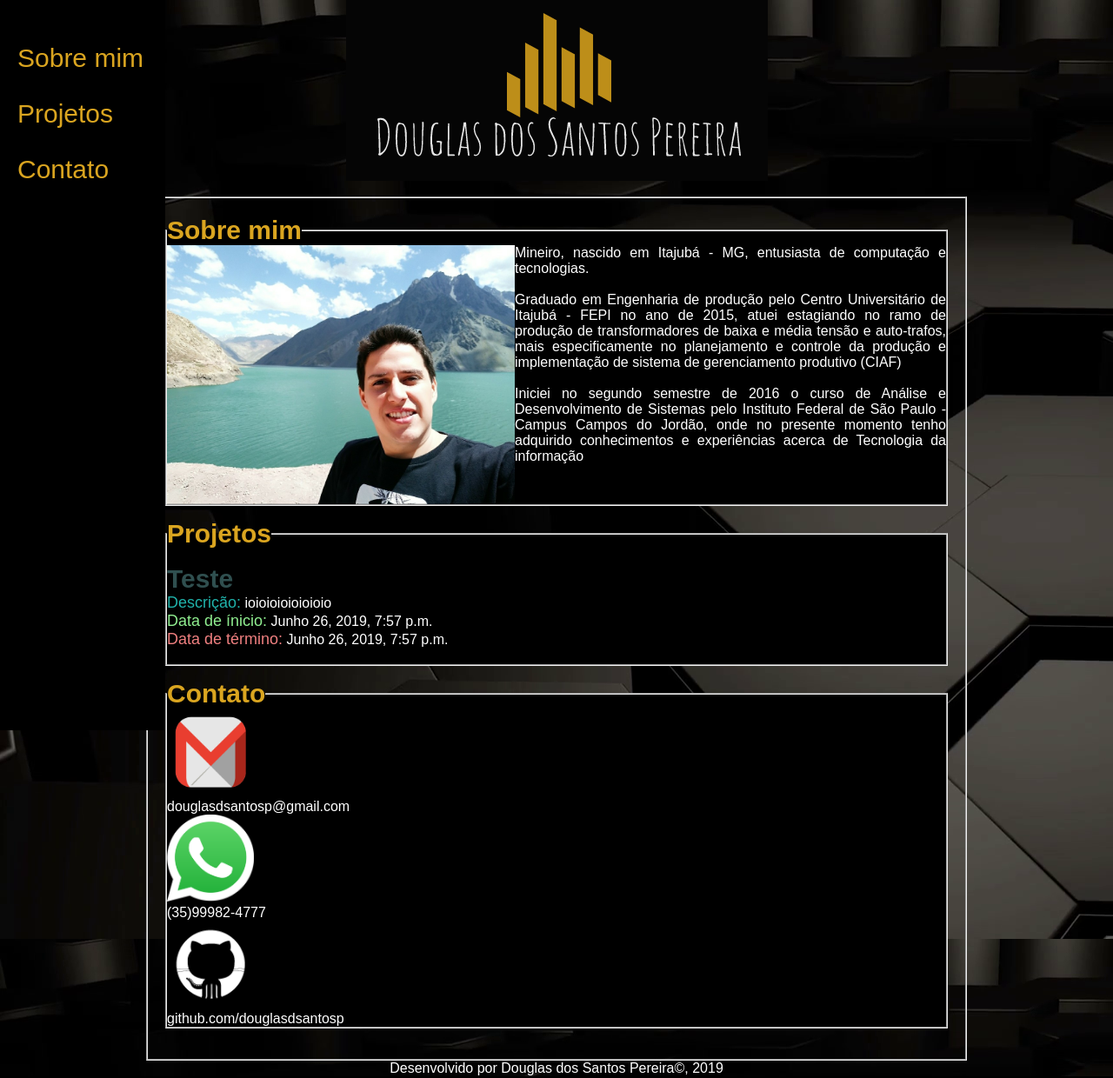
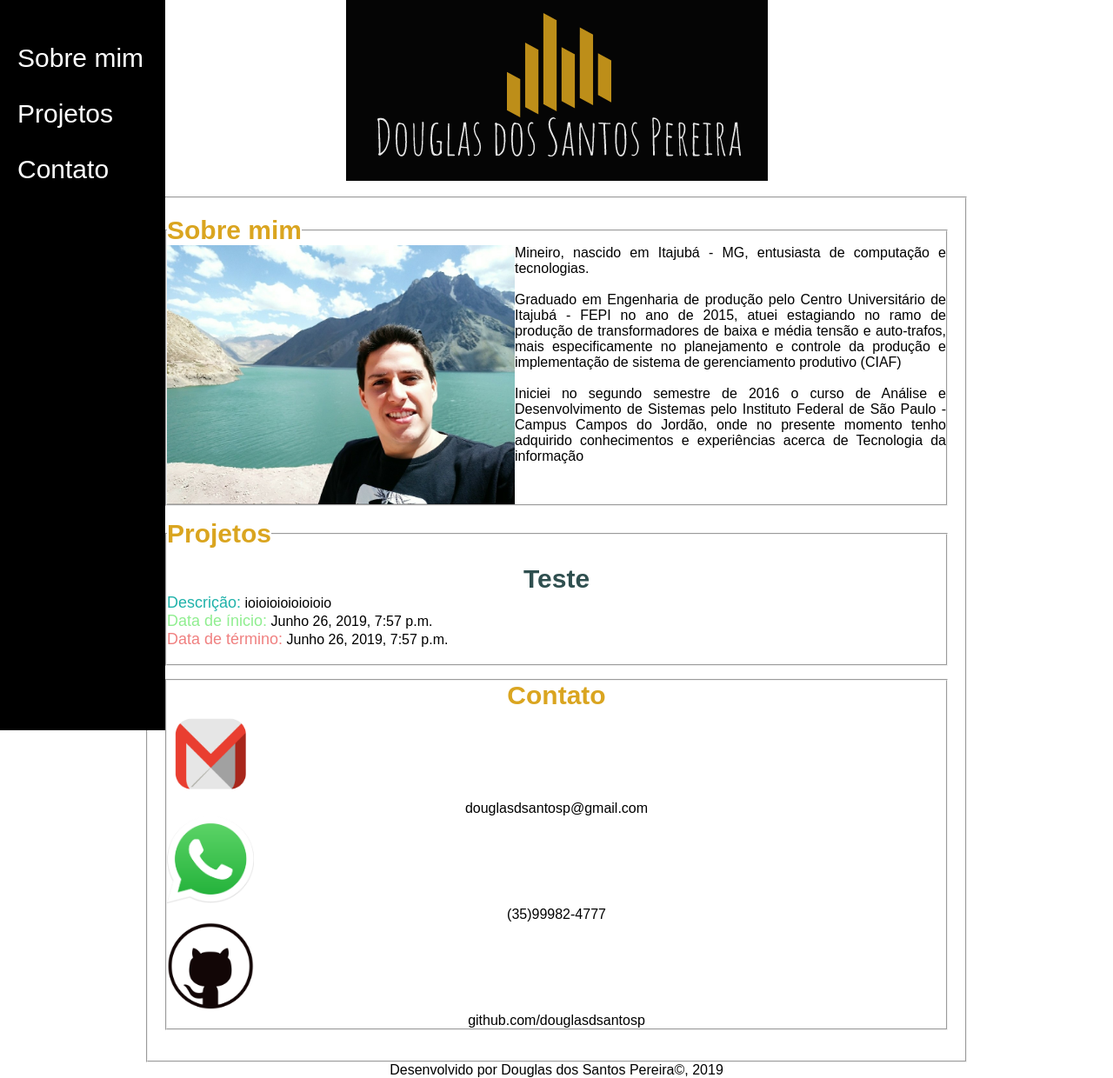
Before and after one commit to douglasdsantosp/blog, a Django app: page /blog in a window 1280 px wide. Shown: the whole page at 87% size. Run offline with Django 3.2, Linux system fonts and the light colour scheme; data comes from the database, SQL or seed files in the repository; both versions use the stored data as it was after the commit.

Commit message:
Atualização-Layout

```diff
--- a/blog/static/blog/css/portifolio.css
+++ b/blog/static/blog/css/portifolio.css
@@ -6,10 +6,9 @@
 }
 
 body{
-    background-image:url(../img/background.png);
+    /* background-image:url(../img/background.png); */
     font-family:Arial, Verdana;
 	font-size:16px;
-    color:white;
 }
 
 .logo{
@@ -42,16 +41,18 @@ li{
 }
 
 .menu a:link{
-    color:#DAA520;
+	/*color:#DAA520;*/
+	color: white;
 }
 
 .menu a:visited{
-    color:#DAA520;
+	/*color:#DAA520;*/
+	color: white;
 }
 
 .conteudo{
 	margin-bottom: 15px;
-	background-color: black;
+	/* background-color: black;*/
 }
 
 h2, h3 {
@@ -102,6 +103,10 @@ h3{
 	font-size: 18px;
 }
 
+.conteudo2{
+	text-align: center;
+}
+
 .termino{
 	color:lightcoral;
 	font-size: 18px;
--- a/blog/templates/Portifolio.html
+++ b/blog/templates/Portifolio.html
@@ -37,7 +37,7 @@
 					<legend><a name="projetos"><h2>Projetos</h2></a></legend>
 					{% for project in projects %}
 
-					<br><h3>{{ project.title}}</h3>
+					<br><h3><center>{{ project.title}}</center></h3>
                 	<p><label class="descricao">Descrição:</label> {{ project.description}}</p>
 					<p><label class="inicio">Data de ínicio:</label> {{ project.initdate }}</p>
 					<p><label class="termino">Data de término:</label> {{ project.finaldate }}</p>
@@ -46,13 +46,15 @@
         		    {% endfor %}
 				</fieldset>
 				<fieldset class="conteudo">
-					<legend><a name="contato"><h2>Contato</h2></a></legend>
+					<div class="conteudo2">
+						<legend><a name="contato"><h2>Contato</h2></a></legend>
 						<p class="contato"><a HREF="mailto:douglasdsantosp@gmail.com"><img src="{% static 'blog/img/gmail.png' %}" alt="Logo - Gmail"></a></p>
 						<p>douglasdsantosp@gmail.com</p>
 						<p class="contato"><img src="{% static 'blog/img/whatsapp.png' %}" alt="Logo - Whatsapp"></p>
 						<p>(35)99982-4777</p>
 						<p class="contato"><a HREF="https://github.com/douglasdsantosp"><img src="{% static 'blog/img/github.png' %}" alt="Logo - Github"></a></p>
 						<p>github.com/douglasdsantosp</p>
+					</div>
 				</fieldset>
 			</fieldset>
 		</section>
```
Also changed, not shown: blog/static/blog/img/github.png, db.sqlite3.
